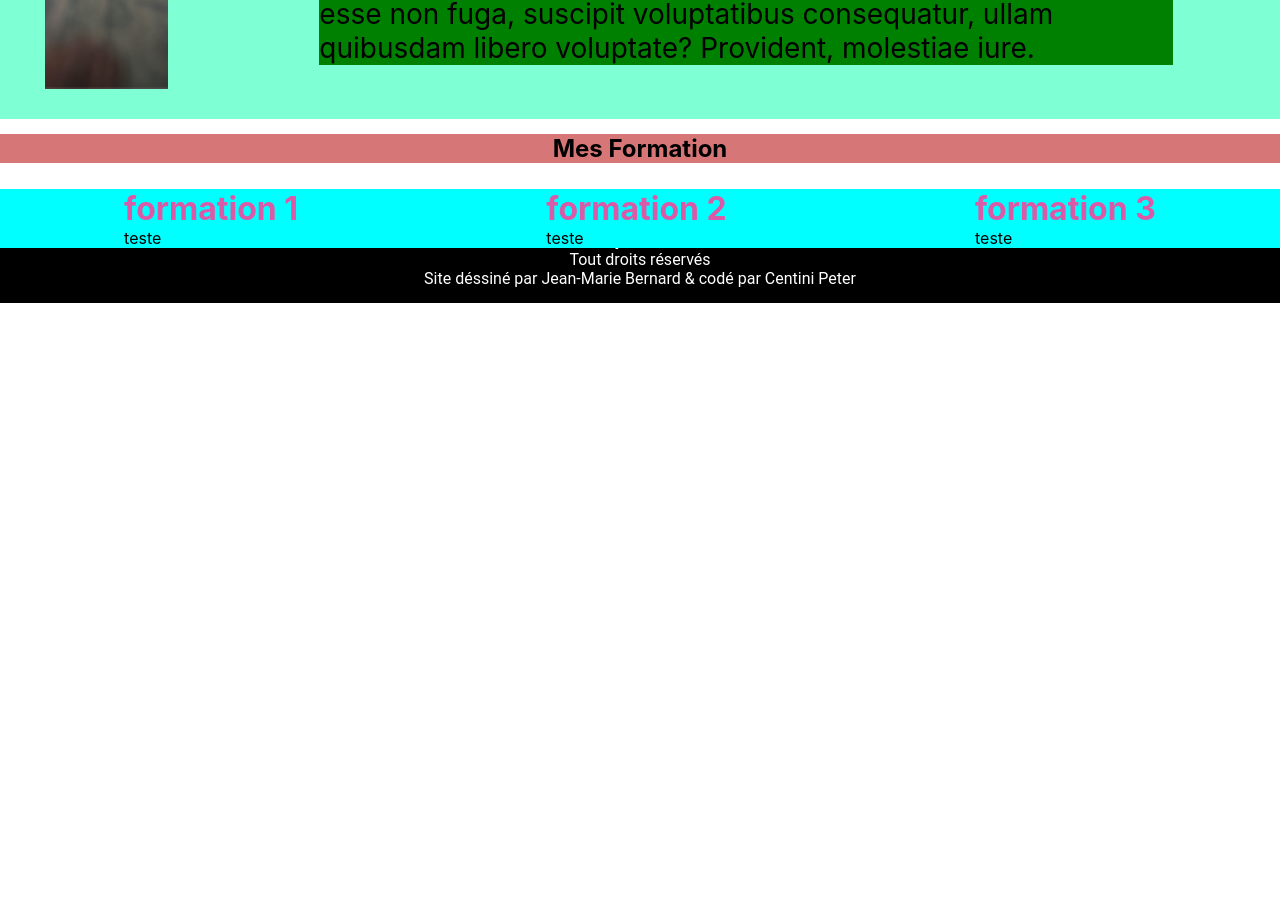
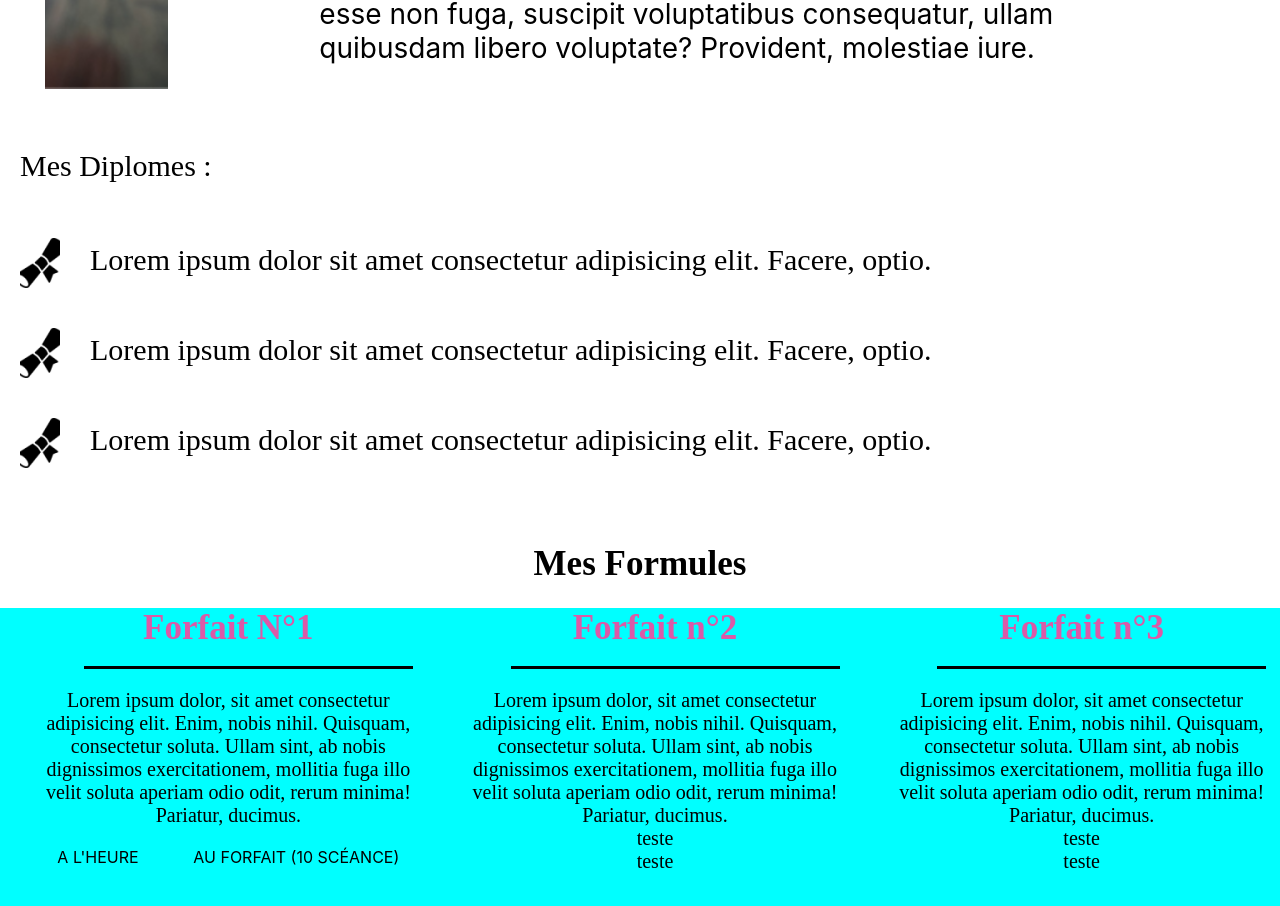
Before and after one commit to peter-centini/sophie-leguennec, a React (Create React App) app: page /Infos in a window 1280 px wide. Shown: the part 720-1626 px from the top of the page. Before the commit the page ends 1023 px from the top, so only its background shows below. Built offline with nearby package versions, Linux system fonts and the light colour scheme.

Commit message:
plus d'info partie forfait a finir

```diff
--- a/src/components/Nav/Navbar.css
+++ b/src/components/Nav/Navbar.css
@@ -152,11 +152,11 @@
   }
 
   .navbar_links:hover {
-    color: var(--fourth_color);
+    color: var(--icontxt_color);
   }
 
   .navbar_item .active {
-    color: var(--fourth_color);
+    color: var(--icontxt_color);
   }
 
   .BurgerMenu__container {
@@ -249,11 +249,11 @@
   }
 
   .navbar_links:hover {
-    color: var(--second_color);
+    color: var(--icontxt_color);
   }
 
   .navbar_item .active {
-    color: var(--second_color);
+    color: var(--icontxt_color);
   }
 
   .BurgerMenu__container {
--- a/src/pages/information/Infos.jsx
+++ b/src/pages/information/Infos.jsx
@@ -1,6 +1,7 @@
 import React from "react";
 import "./infos.css";
 import sideImage from "../../asset/sideImg.png";
+import diplome from "../../asset/icon/diplome.png";
 export default function Infos() {
   return (
     <div className="container_principal">
@@ -14,31 +15,81 @@ export default function Infos() {
           <p className="des_quisuisje">
             Lorem ipsum dolor sit amet, consectetur adipisicing elit. Dicta
             dolorem natus adipisci, in quasi accusantium laudantium? Dolore iste
-          esse libero Lorem ipsum dolor sit amet consectetur adipisicing elit. Ut optio reiciendis laboriosam atque sed? Error sit corrupti eius fugit provident assumenda nam magnam quo iste id, asperiores omnis pariatur aperiam.
-          Officia eum similique rem voluptatibus recusandae corrupti est doloribus praesentium, ipsam aliquam adipisci modi necessitatibus suscipit quasi unde. Corrupti laboriosam quaerat quis eveniet voluptatem perspiciatis culpa ullam aliquid eum voluptatum?
-          Voluptatem dolore cupiditate rem dolor labore fugiat doloribus natus, similique omnis eius minima nemo placeat ipsam incidunt esse non fuga, suscipit voluptatibus consequatur, ullam quibusdam libero voluptate? Provident, molestiae iure.
+            esse libero Lorem ipsum dolor sit amet consectetur adipisicing elit.
+            Ut optio reiciendis laboriosam atque sed? Error sit corrupti eius
+            fugit provident assumenda nam magnam quo iste id, asperiores omnis
+            pariatur aperiam. Officia eum similique rem voluptatibus recusandae
+            corrupti est doloribus praesentium, ipsam aliquam adipisci modi
+            necessitatibus suscipit quasi unde. Corrupti laboriosam quaerat quis
+            eveniet voluptatem perspiciatis culpa ullam aliquid eum voluptatum?
+            Voluptatem dolore cupiditate rem dolor labore fugiat doloribus
+            natus, similique omnis eius minima nemo placeat ipsam incidunt esse
+            non fuga, suscipit voluptatibus consequatur, ullam quibusdam libero
+            voluptate? Provident, molestiae iure.
+          </p>
+        </div>
+      </div>
+      <div className="diplome_list">
+        <p>Mes Diplomes :</p>
+      </div>
+
+      <div className="list_diplome">
+        <div className="diplome_1">
+          <img className="img_diplo" src={diplome} alt="diplome" />
+          <p className="diplome_txt">
+            Lorem ipsum dolor sit amet consectetur adipisicing elit. Facere,
+            optio.
+          </p>
+        </div>
+
+        <div className="diplome_1">
+          <img className="img_diplo" src={diplome} alt="diplome" />
+          <p className="diplome_txt">
+            Lorem ipsum dolor sit amet consectetur adipisicing elit. Facere,
+            optio.
+          </p>
+        </div>
+
+        <div className="diplome_1">
+          <img className="img_diplo" src={diplome} alt="diplome" />
+          <p className="diplome_txt">
+            Lorem ipsum dolor sit amet consectetur adipisicing elit. Facere,
+            optio.
           </p>
         </div>
       </div>
 
-      <div className="formation_list">
-         <h2 className="title_formation">Mes Formation</h2>
-        <div className="content_formation">
-          {/* <div className="formation_detail"> */}
+      <div className="formule_list">
+        <h2 className="title_formule">Mes Formules</h2>
+        <div className="content_formule">
           <div className="formule_1">
-          <h1 className="form1">formation 1</h1>
+            <h1 className="form1"> Forfait N°1</h1>
+            <div className="trait"></div>
+            <p className="contenue">Lorem ipsum dolor, sit amet consectetur adipisicing elit. Enim, nobis nihil. Quisquam, consectetur soluta. Ullam sint, ab nobis dignissimos exercitationem, mollitia fuga illo velit soluta aperiam odio odit, rerum minima!
+              Pariatur, ducimus.</p>
+            <div className="detail_forfait">
+              <div className="heure">A L'HEURE </div>
+            <div className="au_forfait">AU FORFAIT (10 SCÉANCE)</div>
+            </div>
+          </div>
+
+          <div className="formule_2">
+            <h1 className="form2">Forfait n°2</h1>
+            <div className="trait"></div>
+            <p className="contenue">Lorem ipsum dolor, sit amet consectetur adipisicing elit. Enim, nobis nihil. Quisquam, consectetur soluta. Ullam sint, ab nobis dignissimos exercitationem, mollitia fuga illo velit soluta aperiam odio odit, rerum minima!
+            Pariatur, ducimus.</p>
             <p className="contenue">teste</p>
-
-            </div>
-            <div className="formule_2">
-              <h1 className="form2">formation 2</h1>
             <p className="contenue">teste</p>
           </div>
+
           <div className="formule_3">
-            <h1 className="form3">formation 3</h1>
+            <h1 className="form3">Forfait n°3</h1>
+            <div className="trait"></div>
+            <p className="contenue">Lorem ipsum dolor, sit amet consectetur adipisicing elit. Enim, nobis nihil. Quisquam, consectetur soluta. Ullam sint, ab nobis dignissimos exercitationem, mollitia fuga illo velit soluta aperiam odio odit, rerum minima!
+            Pariatur, ducimus.</p>
+            <p className="contenue">teste</p>
             <p className="contenue">teste</p>
           </div>
-          {/* </div> */}
         </div>
       </div>
     </div>
--- a/src/pages/information/infos.css
+++ b/src/pages/information/infos.css
@@ -1,25 +1,26 @@
-.container_principal{
+.container_principal {
     display: block;
     width: 100%;
     height: 100%;
 }
 
-  .header_info{
+.header_info {
     width: 100%;
     height: 90%;
     display: flex;
     flex-direction: row;
-      justify-content:space-around;
+    justify-content: space-around;
     margin-top: 2%;
-      background-color: aquamarine;
+    /* background-color: aquamarine; */
 
 }
+
 .right_img {
     display: flex;
     flex-direction: row;
     justify-content: center;
     width: 100%;
-    background-color: grey;
+    /* background-color: grey; */
     margin: 110px 45px 30px;
 
 }
@@ -32,10 +33,11 @@
     object-fit: cover;
 
 }
-.title_info{
+
+.title_info {
     font-size: 38px;
     font-family: var(--Montserrat_400_font);
-    color:var(--icontxt_color)
+    color: var(--icontxt_color)
 }
 
 .title_txt {
@@ -44,48 +46,126 @@
     align-items: center;
 }
 
-.trait_sepa{
+.trait_sepa {
     border-top: 5px solid red;
     width: 50%;
     margin-top: 5%;
 }
 
-.des_quisuisje{
+.des_quisuisje {
     display: block;
     flex-direction: column;
     font-size: 28px;
-    margin:5% 10px;
-    background-color: green;
+    margin: 5% 10px;
+    /* background-color: green; */
     width: 80%;
 }
-.formation_list{
-   position:relative;
+
+.diplome_list p {
+    display: flex;
+    flex-direction: row;
+    justify-content: start;
+    /* background-color: blueviolet; */
+    margin-left: 20px;
+    font-size: 30px;
+    font-family: var(--Montserrat_400_font);
+    margin-top: 30px
+}
+
+.list_diplome {
+    width: 100%;
+    display: flex;
+    flex-direction: column;
+    align-items: flex-start;
+    margin-top: 15px;
+    /* background-color: brown; */
+}
+
+.diplome_1 {
+    display: flex;
+    flex-direction: row;
+    margin-left: 10px;
+    margin-top: 40px;
+    ;
+}
+
+.diplome_txt {
+    margin: 5px 0px 0px 30px;
+    font-size: 30px;
+    font-family: var(--Montserrat_400_font);
+}
+
+.img_diplo {
+    width: 50px;
+    height: 50px;
+    padding-left: 10px;
+}
+
+.formule_list {
+    position: relative;
     display: flex;
     flex-direction: column;
     align-items: center;
     margin: 15px 0px 15px;
     width: 100%;
-   background: rgb(214, 118, 118);
+    /* background: rgb(214, 118, 118); */
+    margin-top: 40px;
 }
-.content_formation{
-    position:absolute;
+
+.title_formule {
+    margin-top: 30px;
+    font-size: 35px;
+    font-family: var(--Montserrat_700_font);
+    line-height: 1.5em;
+}
+
+.content_formule {
+    position: absolute;
     width: 100%;
-    background-color: aqua;
     flex-direction: row;
-    align-items: center;
+    align-items: start;
     display: flex;
     justify-content: space-around;
-    margin: 55px;
+    margin: 100px;
+    background-color: aqua;
 }
-/*
-.formation_detail{
-display:flex;
+
+.formule_1, .formule_2, .formule_3 {
+    margin-left: 30px;
+    margin-bottom: 40px;
+    text-align: center;
+}
+
+.form1, .form2, .form3 {
+    font-size: 35px;
+    font-family: var(--Montserrat_700_font);
+    text-align: center;
+}
+
+.trait {
+    content: "";
+    border-bottom: 3px solid;
+    width: 329px;
+    margin-top: 18px;
+    margin-bottom: 20px;
+    margin-left: 54px;
+}
+
+.contenue {
+    font-size: 20px;
+    font-family: var(--Montserrat_400_font);
+    text-align: center;
+    text-justify: auto;
+}
+
+.detail_forfait{
+display: flex;
 flex-direction: row;
-justify-content: space-between;
-} */
+margin-top: 20px;
+justify-content: space-around;
+flex-wrap: wrap;
 
+}
+.heure{
 
-.form1{
-display:flex;
-flex-direction: column;
 }
```
Also changed, not shown: src/asset/icon/diplome.png (added). Lines whose indentation alone changed are shown as unchanged.
